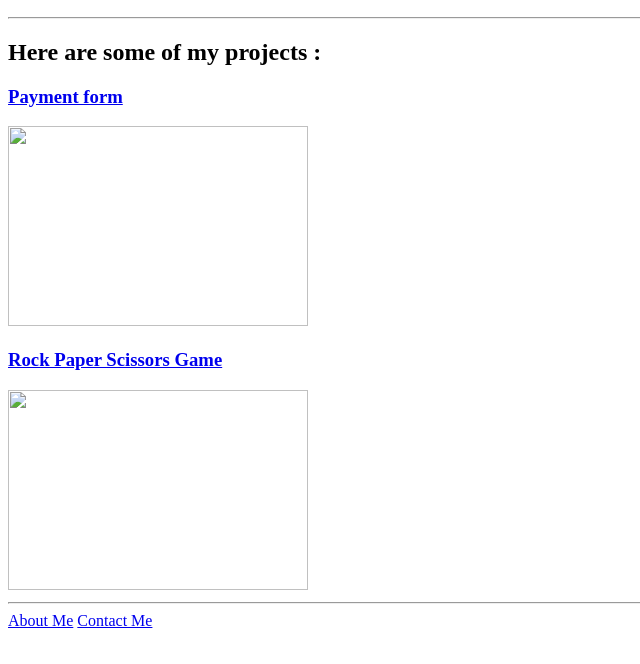
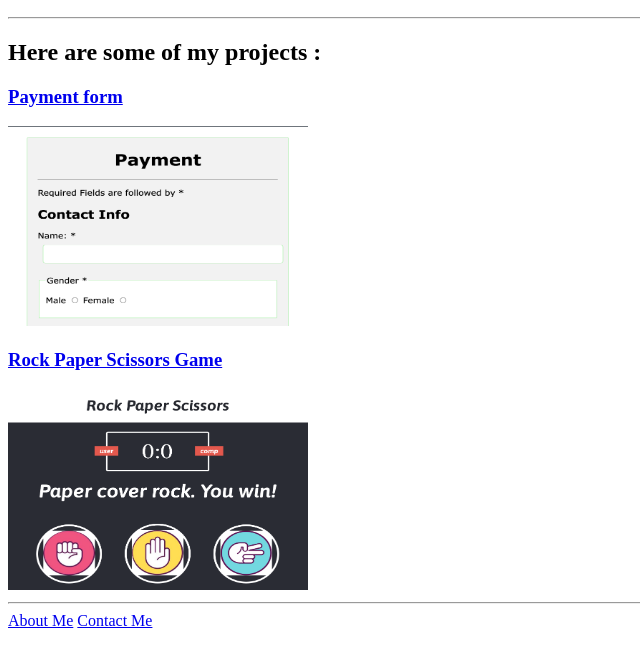
Before and after one commit to AdwaiyMahajan/html-portfolio, a plain HTML site: page index.html in a window 1280 px wide. Shown: the part 110-774 px from the top of the page, without its empty margins (0-640 px from the left). Drawn offline with Linux system fonts and the light colour scheme.

Commit message:
Add files via upload

```diff
--- a/index.html
+++ b/index.html
@@ -11,9 +11,9 @@
         <hr>
         <h2>Here are some of my projects :</h2>
         <a href="./public/payment_form.html"><h3>Payment form</h3></a>
-        <img src="./assets/images/Screenshot 2025-07-01 at 2.20.50 PM.png" alt="" height="200" width="300">
+        <img src="./assets/images/form.png" alt="" height="200" width="300">
         <a href="./public/Rock Paper Scissors/project.html"><h3>Rock Paper Scissors Game</h3></a>
-        <img src="./assets/images/Screenshot 2025-07-01 at 2.24.30 PM.png" alt="" height="200" width="300">
+        <img src="./assets/images/game.png" alt="" height="200" width="300">
         <hr>
         <a href="./public/about.html">About Me</a>
         <a href="./public/contact.html">Contact Me</a>
```
